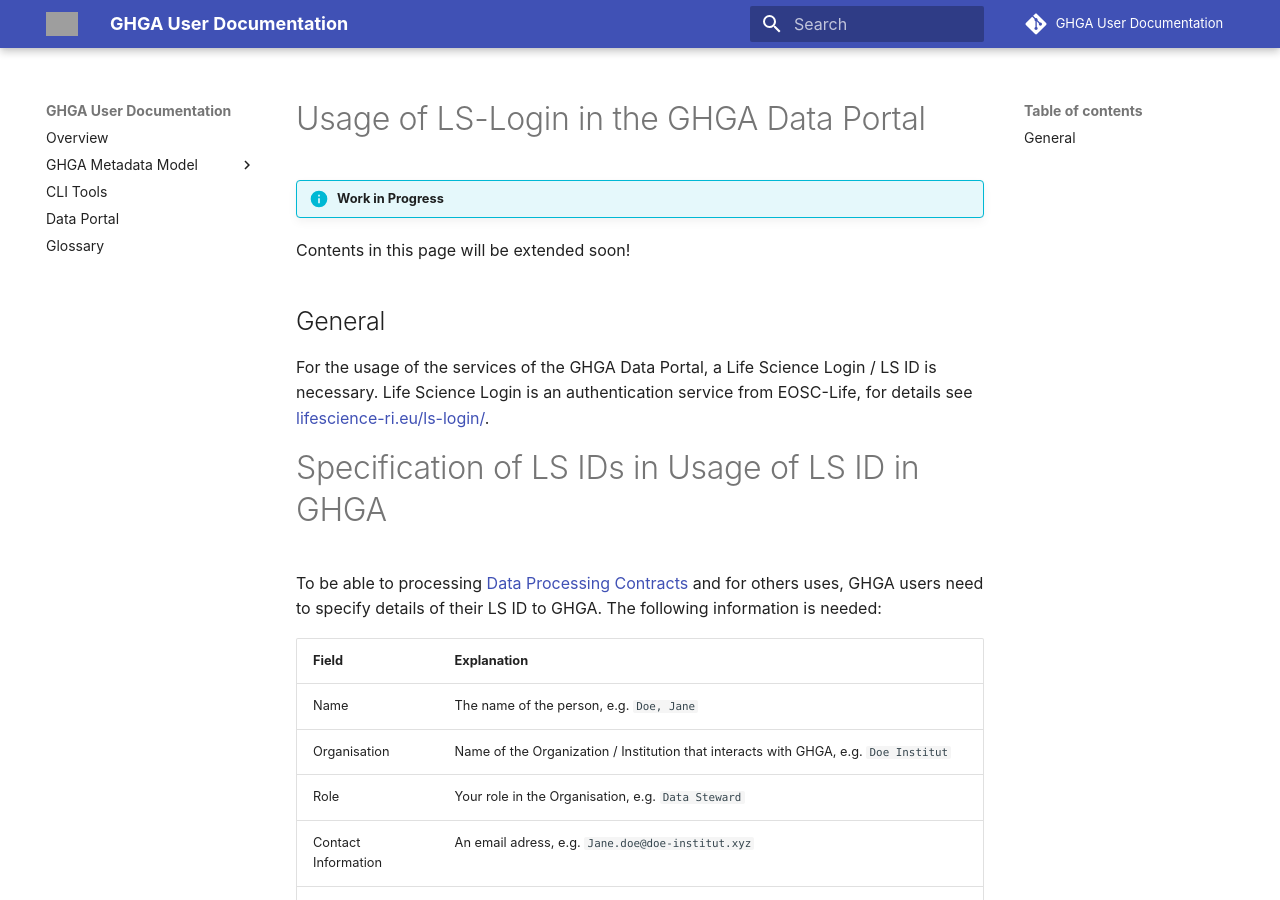
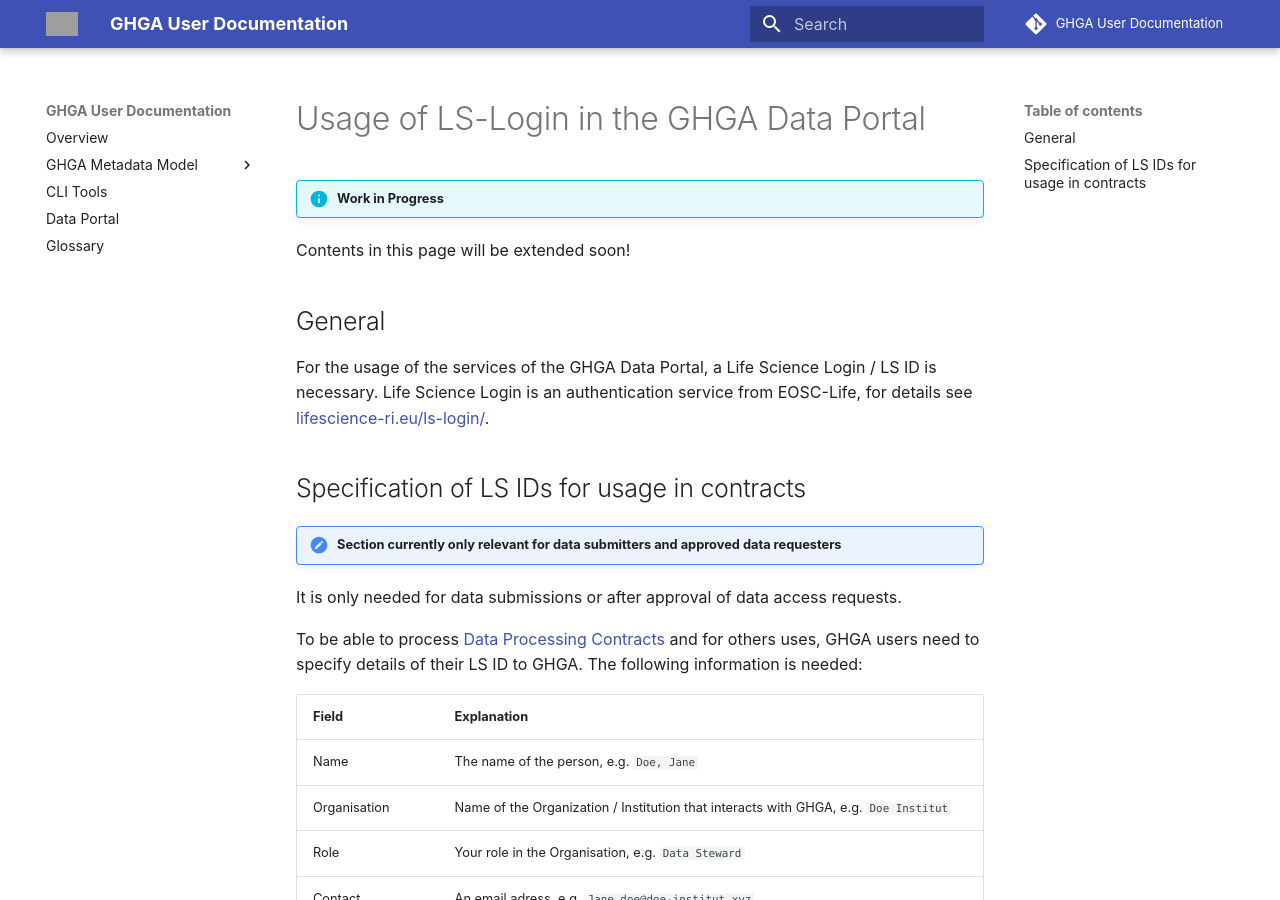
Before and after one commit to ghga-de/docs.ghga.de, an MkDocs documentation site: the page built from user_docs/data_portal/ls-login.md, in a window 1280 px wide and 900 px high. Built offline with MkDocs 1.6.1 and Material for MkDocs 9.7.7, drawn with Linux system fonts in a browser that asks for light colours; comment, search, counter and statistics services are not loaded; grey boxes are pictures that could not be loaded.

Commit message:
Update information on LS-ID
To make clear that it is not needed immediately.

```diff
--- a/user_docs/data_portal/ls-login.md
+++ b/user_docs/data_portal/ls-login.md
@@ -7,8 +7,13 @@
 ## General
 For the usage of the services of the GHGA Data Portal, a Life Science Login / LS ID is necessary. Life Science Login is an authentication service from EOSC-Life, for details see [lifescience-ri.eu/ls-login/](https://lifescience-ri.eu/ls-login/).
 
-# Specification of LS IDs in  Usage of LS ID in GHGA
-To be able to processing [Data Processing Contracts](../glossary/glossary.md#data-processing-contract-dpc) and for others uses, GHGA users need to specify details of their LS ID to GHGA. The following information is needed:
+
+## Specification of LS IDs for usage in contracts
+
+!!! note "Section currently only relevant for data submitters and approved data requesters"
+   It is only needed for data submissions or after approval of data access requests.
+
+To be able to process [Data Processing Contracts](../glossary/glossary.md#data-processing-contract-dpc) and for others uses, GHGA users need to specify details of their LS ID to GHGA. The following information is needed:
 
 | Field | Explanation  |
 |---|---|
```
